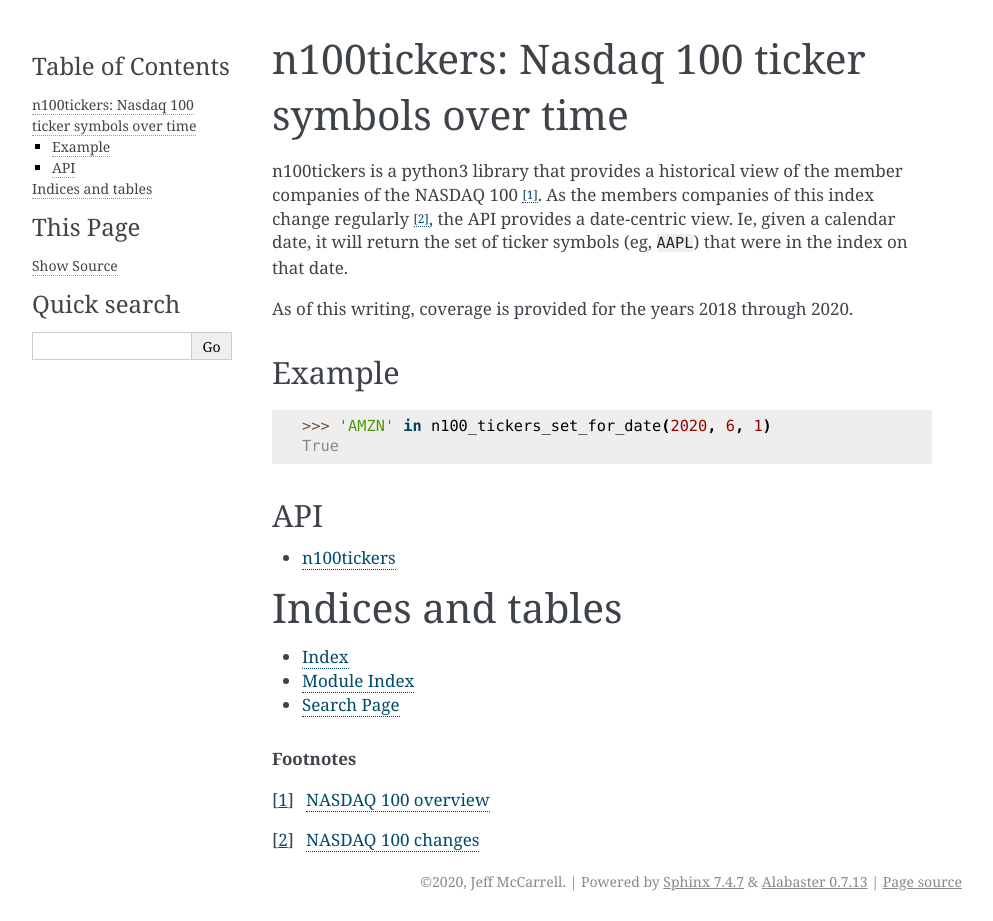
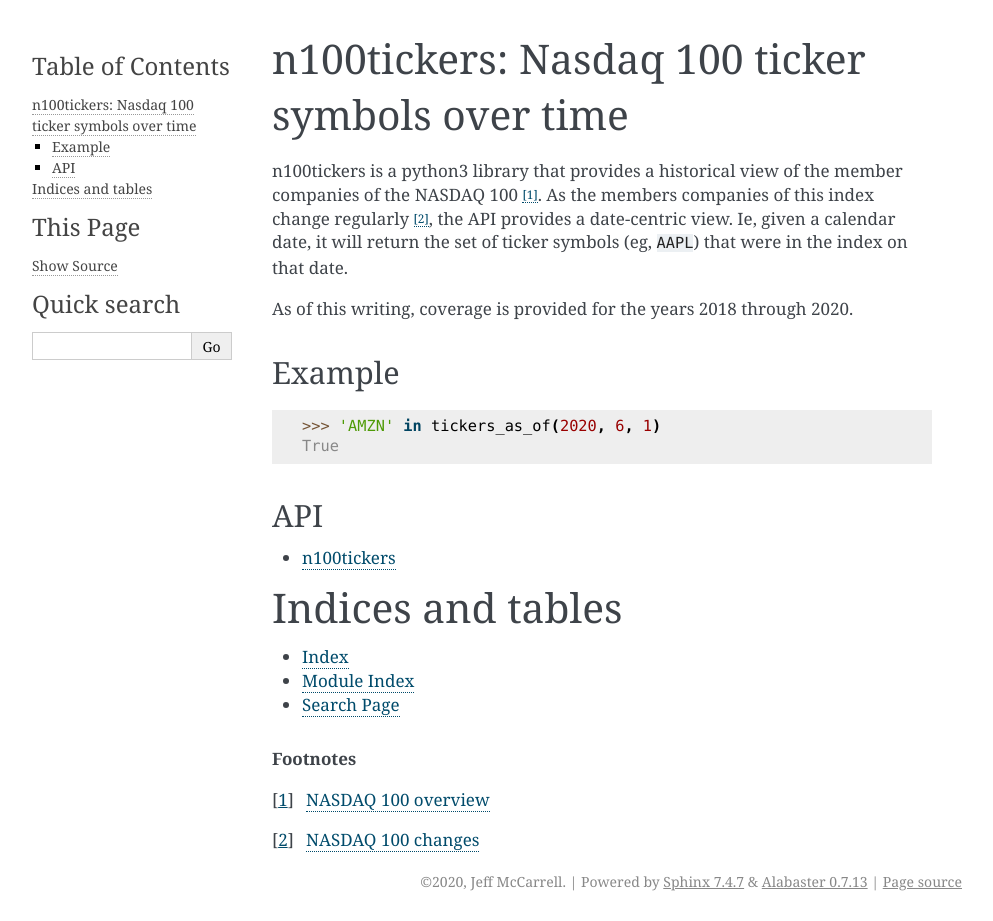
Before and after one commit to jmccarrell/n100tickers, a Sphinx documentation site: the page built from docs/index.rst, in a window 1280 px wide. Shown: the whole page, without its empty margins (148-1141 px from the left). Built offline with Sphinx 7.4.7, drawn with Linux system fonts in a browser that asks for light colours.

Commit message:
rename public functions.

```diff
--- a/docs/api/n100tickers.rst
+++ b/docs/api/n100tickers.rst
@@ -5,6 +5,6 @@
 .. automodule:: n100tickers
    :member-order: bysource
 
-.. autofunction:: n100_tickers_sorted_for_date
+.. autofunction:: sorted_tickers_as_of
 
-.. autofunction:: n100_tickers_set_for_date
+.. autofunction:: tickers_as_of
--- a/docs/index.rst
+++ b/docs/index.rst
@@ -20,7 +20,7 @@
 Example
 -------
 
->>> 'AMZN' in n100_tickers_set_for_date(2020, 6, 1)
+>>> 'AMZN' in tickers_as_of(2020, 6, 1)
 True
 
 
```
Also changed, not shown: n100tickers/__init__.py (+2 -5 lines), 2 other files.
